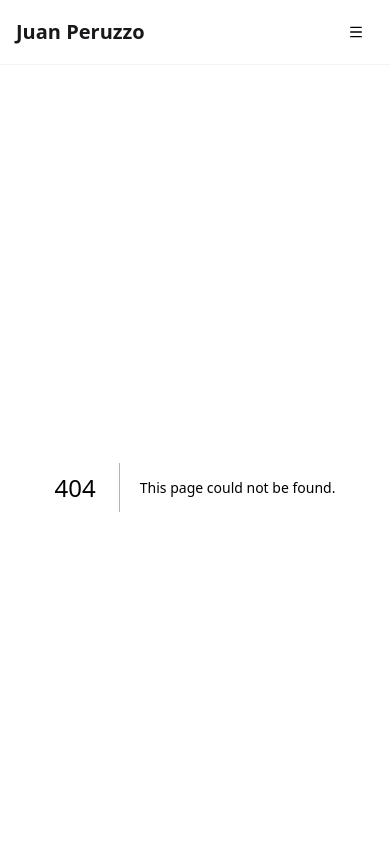
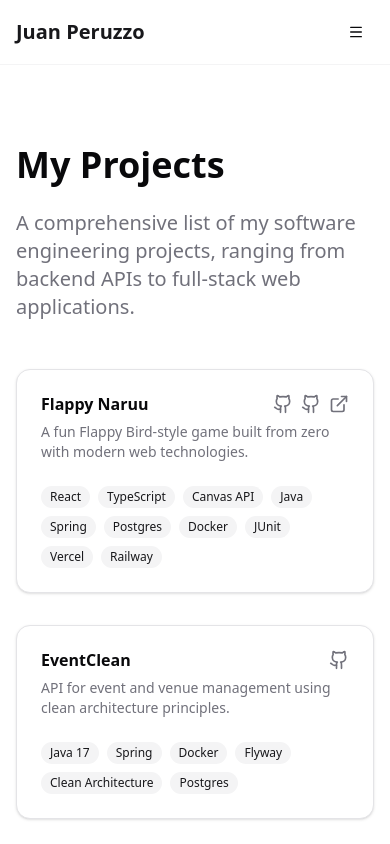
Before and after one commit to Uzzoper/personal-portfolio, a Next.js app: page /projects in a window 390 px wide. Before the commit this address had no page. Shown: the top 844 px of the page. Built offline with nearby package versions, Linux system fonts and the light colour scheme.

Commit message:
feat: add projects page and refactor project data
- implemented projects page with responsive grid

- refactored project data to lib/data.ts for reuse

- fixed accessibility issue in header sheet

```diff
--- /dev/null
+++ b/app/projects/page.tsx
@@ -0,0 +1,28 @@
+import { ProjectCard } from "@/components/ui/project-card";
+import { projects } from "@/lib/data";
+
+export default function ProjectsPage() {
+    return (
+        <div className="py-20">
+            <div className="container max-w-screen-xl mx-auto px-4">
+
+                {/* Page Header */}
+                <div className="max-w-2xl mb-12">
+                    <h1 className="text-4xl md:text-5xl font-bold mb-6">My Projects</h1>
+                    <p className="text-xl text-muted-foreground">
+                        A comprehensive list of my software engineering projects, ranging from
+                        backend APIs to full-stack web applications.
+                    </p>
+                </div>
+
+                {/* Projects Grid */}
+                <div className="grid grid-cols-1 md:grid-cols-2 lg:grid-cols-3 gap-8">
+                    {projects.map((project) => (
+                        <ProjectCard key={project.title} {...project} />
+                    ))}
+                </div>
+
+            </div>
+        </div>
+    );
+}
--- a/components/layout/header.tsx
+++ b/components/layout/header.tsx
@@ -3,7 +3,7 @@
 import Link from "next/link";
 import { useState } from "react";
 import { Button } from "@/components/ui/button";
-import { Sheet, SheetContent, SheetTrigger } from "@/components/ui/sheet";
+import { Sheet, SheetContent, SheetTrigger, SheetTitle } from "@/components/ui/sheet";
 import { Menu } from "lucide-react";
 
 const navLinks = [
@@ -49,6 +49,7 @@ export function Header() {
             </Button>
           </SheetTrigger>
           <SheetContent side="right" className="w-[300px]">
+            <SheetTitle className="sr-only">Mobile Navigation Menu</SheetTitle>
             <nav className="flex flex-col gap-4 mt-8">
               {navLinks.map((link) => (
                 <Link
--- a/components/sections/featured-projects.tsx
+++ b/components/sections/featured-projects.tsx
@@ -3,51 +3,7 @@ import { Button } from "@/components/ui/button";
 import { ProjectCard } from "@/components/ui/project-card";
 import { ArrowRight } from "lucide-react";
 
-const projects = [
-  {
-    title: "Flappy Naruu",
-    description: "A fun Flappy Bird-style game built from zero with modern web technologies.",
-    technologies: ["React", "TypeScript", "Canvas API", "Java", "Spring", "Postgres", "Docker", "JUnit", "Vercel", "Railway"],
-    githubRepos: [
-      { label: "Frontend", url: "https://github.com/Uzzoper/flappynaruu-frontend" },
-      { label: "Backend", url: "https://github.com/Uzzoper/flappynaruu-backend" },
-    ],
-    demoUrl: "https://flappynaruu.vercel.app/",
-  },
-  {
-    title: "EventClean",
-    description: "API for event and venue management using clean architecture principles.",
-    technologies: ["Java 17", "Spring", "Docker", "Flyway", "Clean Architecture", "Postgres"],
-    githubRepos: [
-      { label: "Repository", url: "https://github.com/Uzzoper/eventclean" },
-    ],
-  },
-  {
-    title: "MovieFlix",
-    description: "A REST API for movie catalog management.",
-    technologies: ["Java", "Spring Boot", "REST API", "Postgres", "Docker", "Flyway"],
-    githubRepos: [
-      { label: "Repository", url: "https://github.com/Uzzoper/movieflix" },
-    ],
-  },
-  {
-    title: "Thermometer of Ponta Grossa",
-    description: "A weather website showing real-time temperature for Ponta Grossa.",
-    technologies: ["JavaScript", "Weather API", "HTML", "CSS", "Vercel"],
-    githubRepos: [
-      { label: "Repository", url: "https://github.com/Uzzoper/termometro-pg" },
-    ],
-    demoUrl: "https://otermometrodepg.vercel.app",
-  },
-  {
-    title: "Portfolio",
-    description: "My personal portfolio built with Next.js and Tailwind CSS.",
-    technologies: ["Next.js", "React", "TypeScript", "TailwindCSS", "shadcn/ui"],
-    githubRepos: [
-      { label: "Repository", url: "https://github.com/Uzzoper/personal-portfolio" },
-    ],
-  },
-];
+import { projects } from "@/lib/data";
 
 export function FeaturedProjects() {
   return (
--- /dev/null
+++ b/lib/data.ts
@@ -0,0 +1,45 @@
+export const projects = [
+    {
+        title: "Flappy Naruu",
+        description: "A fun Flappy Bird-style game built from zero with modern web technologies.",
+        technologies: ["React", "TypeScript", "Canvas API", "Java", "Spring", "Postgres", "Docker", "JUnit", "Vercel", "Railway"],
+        githubRepos: [
+            { label: "Frontend", url: "https://github.com/Uzzoper/flappynaruu-frontend" },
+            { label: "Backend", url: "https://github.com/Uzzoper/flappynaruu-backend" },
+        ],
+        demoUrl: "https://flappynaruu.vercel.app/",
+    },
+    {
+        title: "EventClean",
+        description: "API for event and venue management using clean architecture principles.",
+        technologies: ["Java 17", "Spring", "Docker", "Flyway", "Clean Architecture", "Postgres"],
+        githubRepos: [
+            { label: "Repository", url: "https://github.com/Uzzoper/eventclean" },
+        ],
+    },
+    {
+        title: "MovieFlix",
+        description: "A REST API for movie catalog management.",
+        technologies: ["Java", "Spring Boot", "REST API", "Postgres", "Docker", "Flyway"],
+        githubRepos: [
+            { label: "Repository", url: "https://github.com/Uzzoper/movieflix" },
+        ],
+    },
+    {
+        title: "Thermometer of Ponta Grossa",
+        description: "A weather website showing real-time temperature for Ponta Grossa.",
+        technologies: ["JavaScript", "Weather API", "HTML", "CSS", "Vercel"],
+        githubRepos: [
+            { label: "Repository", url: "https://github.com/Uzzoper/termometro-pg" },
+        ],
+        demoUrl: "https://otermometrodepg.vercel.app",
+    },
+    {
+        title: "Portfolio",
+        description: "My personal portfolio built with Next.js and Tailwind CSS.",
+        technologies: ["Next.js", "React", "TypeScript", "TailwindCSS", "shadcn/ui"],
+        githubRepos: [
+            { label: "Repository", url: "https://github.com/Uzzoper/personal-portfolio" },
+        ],
+    },
+];
```
